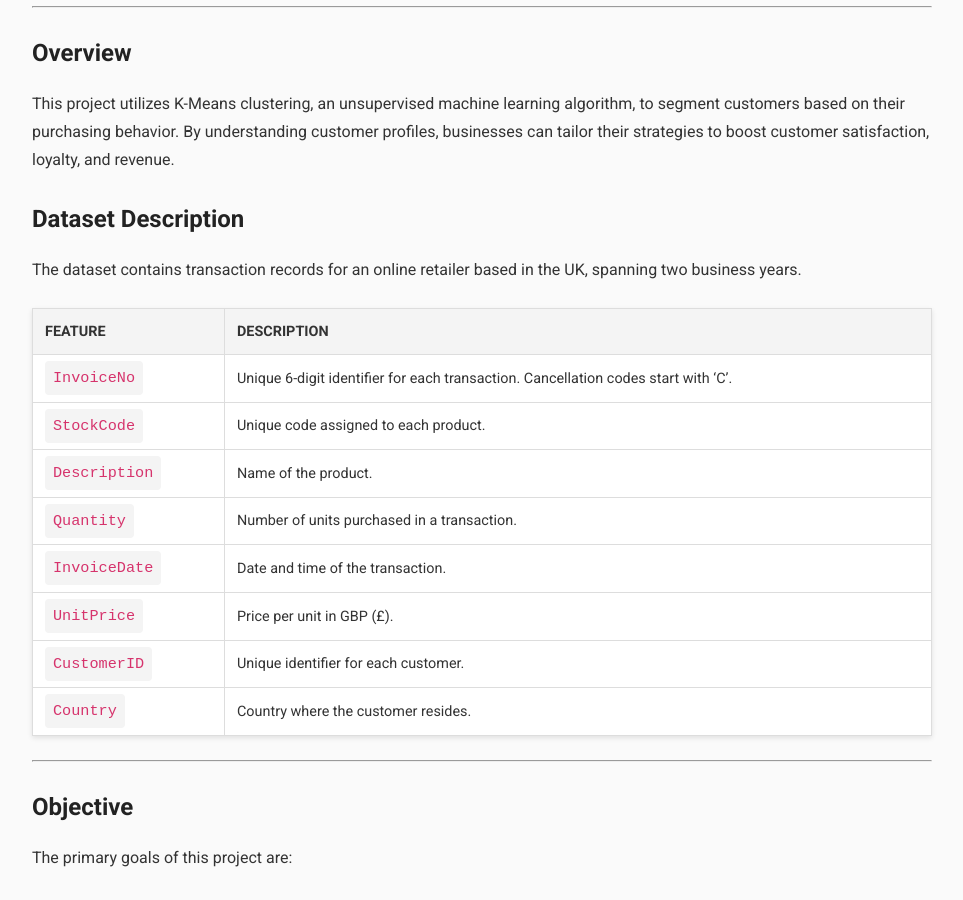
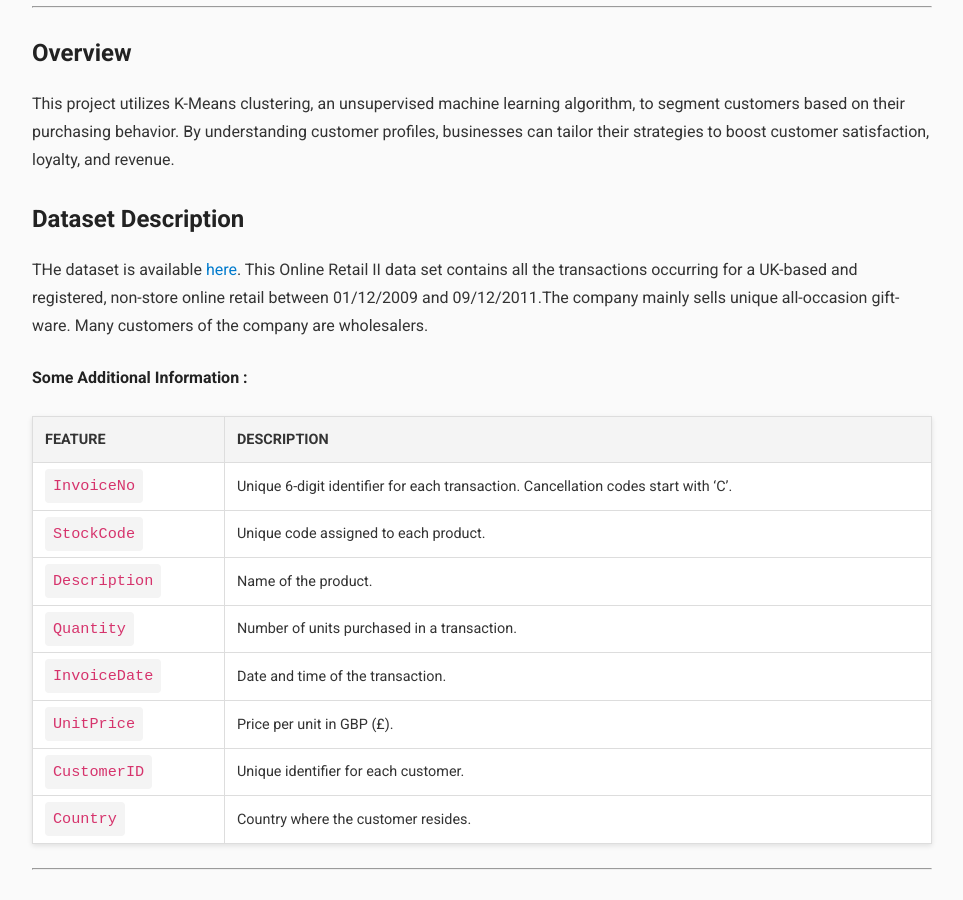
Before and after one commit to vishrut-b/clustering-analysis-of-online-retail-data, a Jekyll site: the page built from index.md, in a window 1280 px wide and 900 px high, scrolled down 919 px. Shown: the whole window, without its empty margins (158-1121 px from the left). Built offline with Jekyll 4.4.1, drawn with Linux system fonts in a browser that asks for light colours.

Commit message:
Update index.md

```diff
--- a/index.md
+++ b/index.md
@@ -32,7 +32,9 @@ Jupyter notebook available [here](https://github.com/vishrut-b/clustering-analys
 This project utilizes K-Means clustering, an unsupervised machine learning algorithm, to segment customers based on their purchasing behavior. By understanding customer profiles, businesses can tailor their strategies to boost customer satisfaction, loyalty, and revenue.
 
 ## Dataset Description
-The dataset contains transaction records for an online retailer based in the UK, spanning two business years.
+THe dataset is available [here](https://archive.ics.uci.edu/dataset/502/online+retail+ii). This Online Retail II data set contains all the transactions occurring for a UK-based and registered, non-store online retail between 01/12/2009 and 09/12/2011.The company mainly sells unique all-occasion gift-ware. Many customers of the company are wholesalers.
+
+#### Some Additional Information :
 
 | **Feature**   | **Description**                                                                 |
 |---------------|---------------------------------------------------------------------------------|
```
